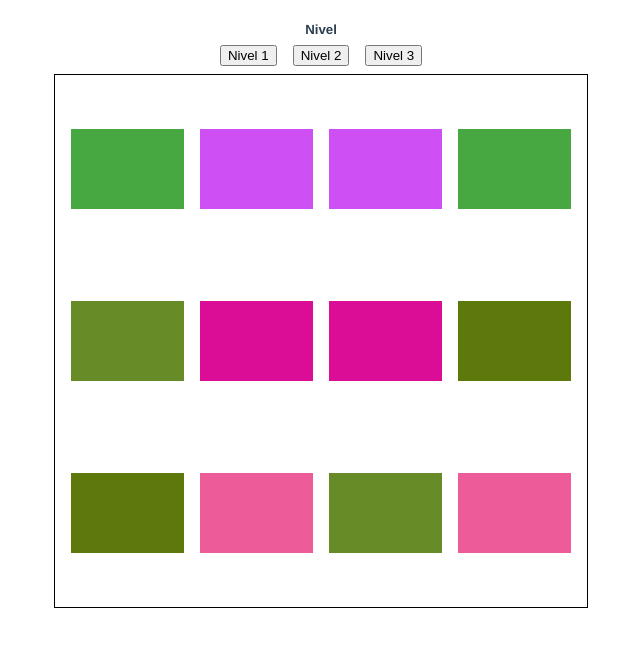
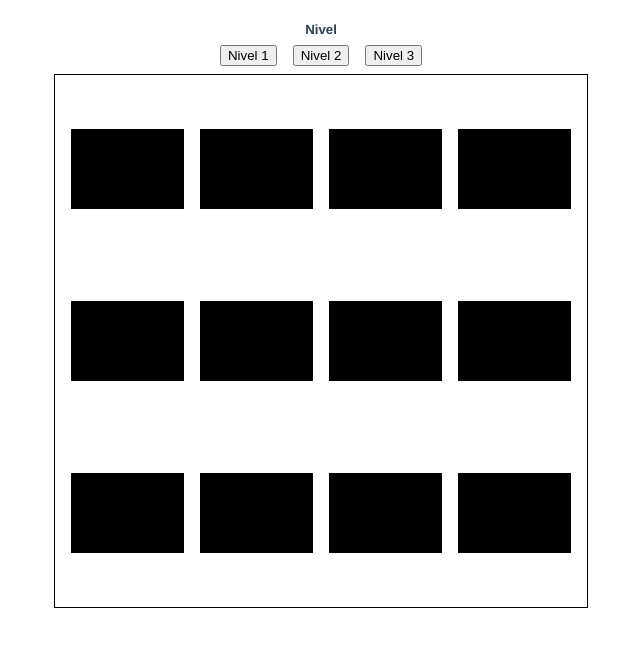
Before and after one commit to AlanDuOl/guess-vue, a Vue app: page / in a window 1280 px wide. Shown: the top 646 px of the page, without its empty margins (319-959 px from the left). Built offline with nearby package versions, Linux system fonts and the light colour scheme.

Commit message:
Set right colors at start

```diff
--- a/src/components/Board.vue
+++ b/src/components/Board.vue
@@ -1,6 +1,6 @@
 <template>
     <div :id="grid[level]">
-        <tile v-for="(value, index) in paths" :key="index" :style="'background-color'+':'+ 'rgb('+value.red+','+ value.green+','+ value.blue+')'">
+        <tile v-for="(value, index) in paths" :key="index" :bgColor="value.red+',' + value.green+ ',' + value.blue">
         </tile>
     </div>
 </template>
--- a/src/components/Tile.vue
+++ b/src/components/Tile.vue
@@ -1,5 +1,5 @@
 <template>
-    <div class="board-tiles" :src="image" @click="toggleActivity"></div>
+    <div class="board-tiles" @click="toggleActivity" :style="state.active ? 'background-color: rgb('+bgColor+')': ''"></div>
 </template>
 
 <script>
@@ -7,7 +7,7 @@
 export default {
 	name: 'tile',
 	props: {
-		image: Image
+		bgColor: String
 	},
 	data: function(){
 		return {
@@ -18,7 +18,7 @@ export default {
 	},
 	methods: {
 		toggleActivity: function(){
-			this.state.active = !this.state.active
+			this.state.active = true
 		}
 	}
 }
@@ -29,6 +29,7 @@ export default {
     .board-tiles {
         min-width: 80px;
         min-height: 80px;
+		background-color: black;
     }
 
 	.board-tiles:hover {
```
